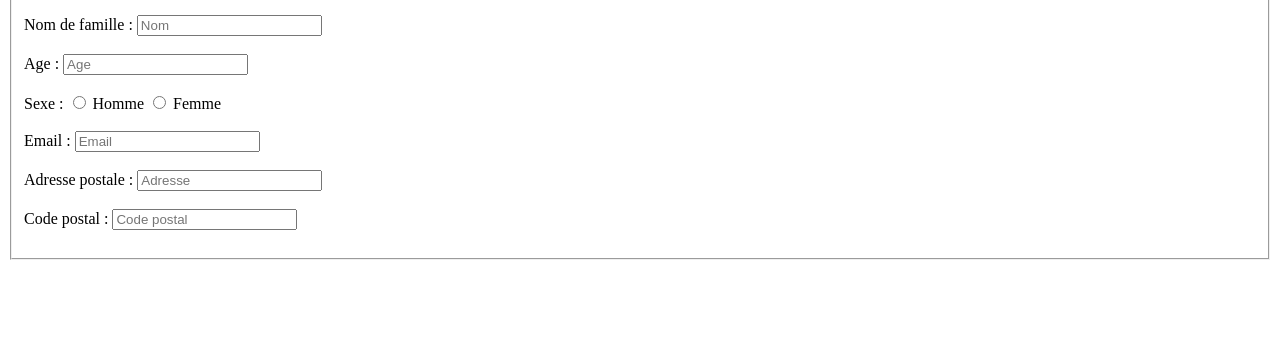
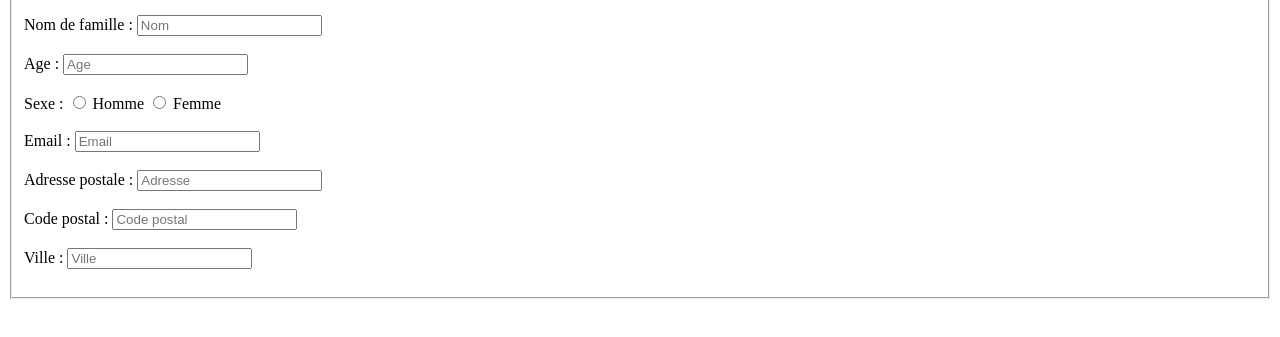
Before and after one commit to pirate62/formulaire-HTML, a plain HTML site: page index.html in a window 1280 px wide. Shown: the part 119-456 px from the top of the page. Drawn offline with Linux system fonts and the light colour scheme.

Commit message:
Docs; edit form city

```diff
--- a/index.html
+++ b/index.html
@@ -34,5 +34,8 @@
             <label for="codepostal">Code postal :</label>
             <input type="text" id="codepostal" name="codepostal" maxlength="5" pattern="[0-9]{5}" title="Entrez un code postal valide" placeholder="Code postal" required>
             <br><br>
+
+            <label for="ville">Ville :</label>
+        <input type="text" id="ville" name="ville" placeholder="Ville"><br><br>
 </body>
 </html>
```
